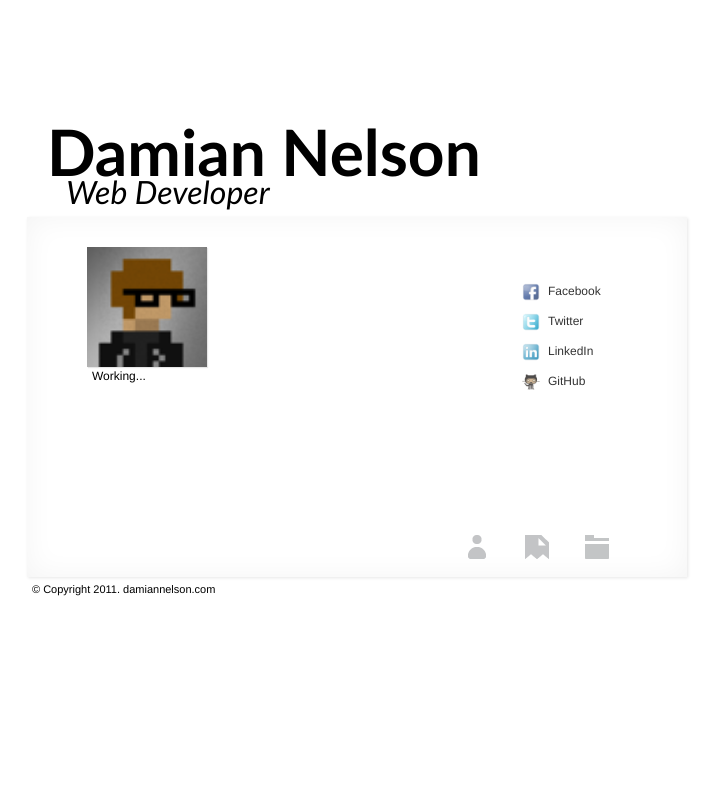
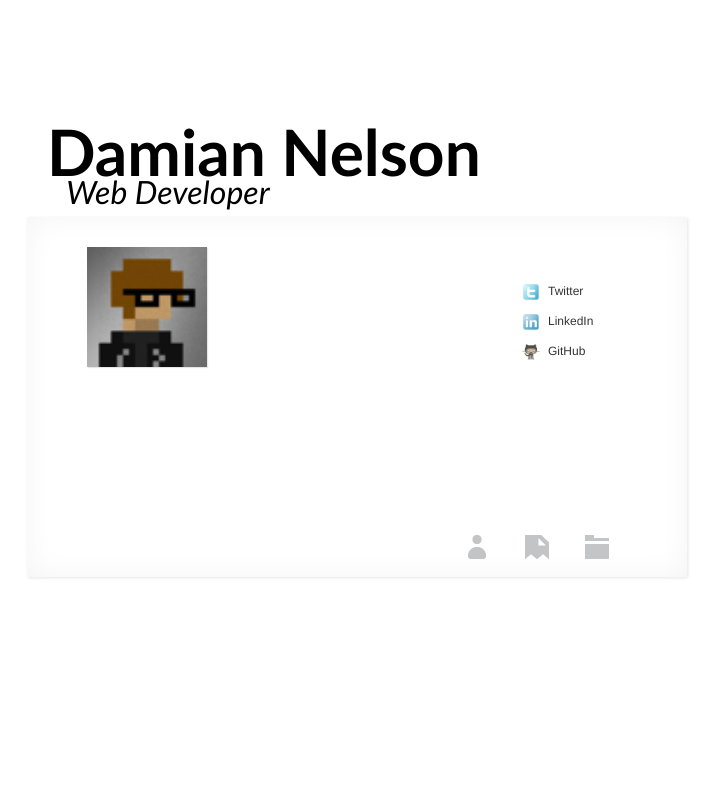
Before and after one commit to damiann/damiann.github.com, a plain HTML site: page index.html in a window 1280 px wide. Shown: the whole page, without its empty margins (283-1002 px from the left). Drawn offline with nearby package versions, Linux system fonts and the light colour scheme.

Commit message:
Fixing some design features

```diff
--- a/index.html
+++ b/index.html
@@ -36,12 +36,11 @@
 	    			<aside><img src="img/profile.png" alt="Profile" /></aside>
 					<!-- more padding from pic -->
 					<p class="secondary">
-						Working...
+
 					</p>
 	    		</article>
 	    		<div id="social-links">
 		    		<ul>
-		    			<li><a href="http://www.facebook.com/Damian.Nels"><img src="img/Facebook_icon.png" alt="Facebook" />Facebook</a></li>
 		    			<li><a href="https://twitter.com/#!/DamianNelson"><img src="img/Twitter_icon.png" alt="Twitter" />Twitter</a></li>
 		    			<li><a href="http://www.linkedin.com/in/damiannels"><img src="img/LinkedIn_icon.png" alt="LinkedIn" />LinkedIn</a></li>
 						<li><a href="https://github.com/damiannels"><img src="img/Github_icon.png" alt="GitHub" />GitHub</a></li>
@@ -51,8 +50,7 @@
 
 	    	<section id="resume" class="semi-dark-text">
 	    		<div class="left-column">
-					<p>Setting up layout migration from www.damiannelson.com</p>
-					<!-- Setup layout from current www.damiannelson.com -->
+					<p>Nothing yet!</p>
 	    		</div>
     		</section>
 
@@ -66,16 +64,12 @@
     				<li class="first">
     					<img src="img/image1.jpg" alt=""/>
     					<aside class="dark-semi-transparent">
-    						<!-- once the other sites are ready setup h2 and link to ventcrap and smilingfor.us -->
     					</aside>
     				</li>
     			</ul>
     		</section>
 	    </div>
     </div>
-    <footer>
-		&copy; Copyright 2011. damiannelson.com
-    </footer>
   </div>
 
   <script src="ajax.googleapis.com/ajax/libs/jquery/1.6.2/jquery.min.js"></script>
--- a/style.css
+++ b/style.css
@@ -691,12 +691,6 @@ footer a, footer a:visited {
 a, a:visited {
   text-decoration:none;
 }
-a[href]::after {
-  content:' (', attr(href), ')';
-}
-abbr[title]::after {
-  content:' (', attr(title), ')';
-}
 .ir a::after, a[href^="javascript:"]::after, a[href^="#"]::after {
   content:'';
 }
```
Also changed, not shown: 1 other file.
